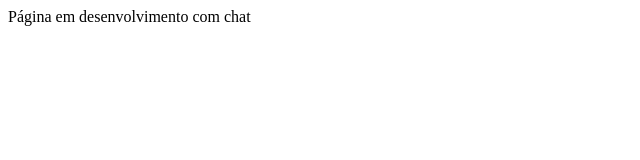
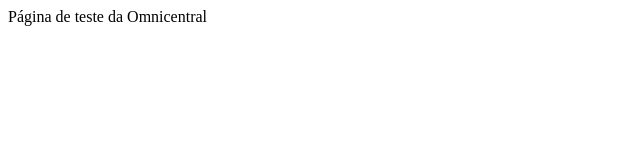
Before and after one commit to mreispro/agenda, a Next.js app: page /omni in a window 1280 px wide. Shown: the top 160 px of the page, without its empty margins (0-640 px from the left). Built offline with nearby package versions, Linux system fonts and the light colour scheme.

Commit message:
pagina omni

```diff
--- a/pages/omni.js
+++ b/pages/omni.js
@@ -1,5 +1,5 @@
 function Home() {
 
-    return <div>Página em desenvolvimento com chat</div>
+    return <div>Página de teste da Omnicentral</div>
 }
 export default Home
```
